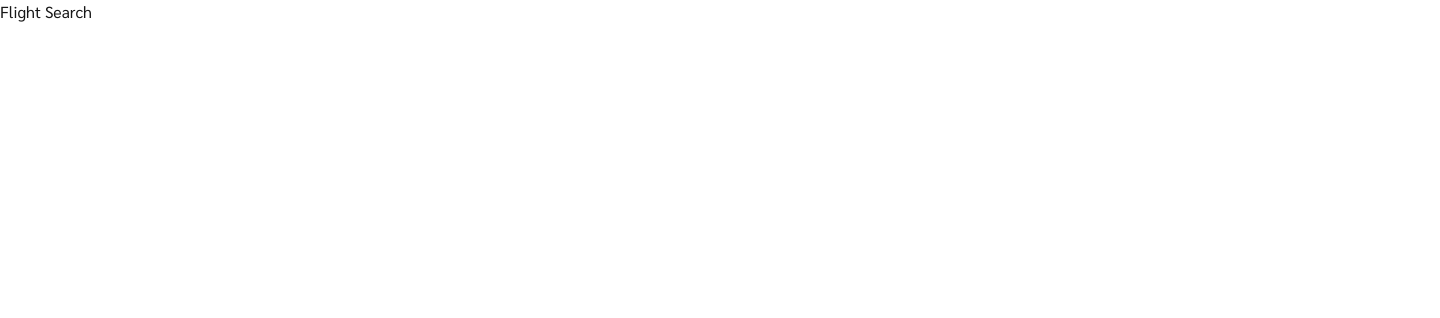
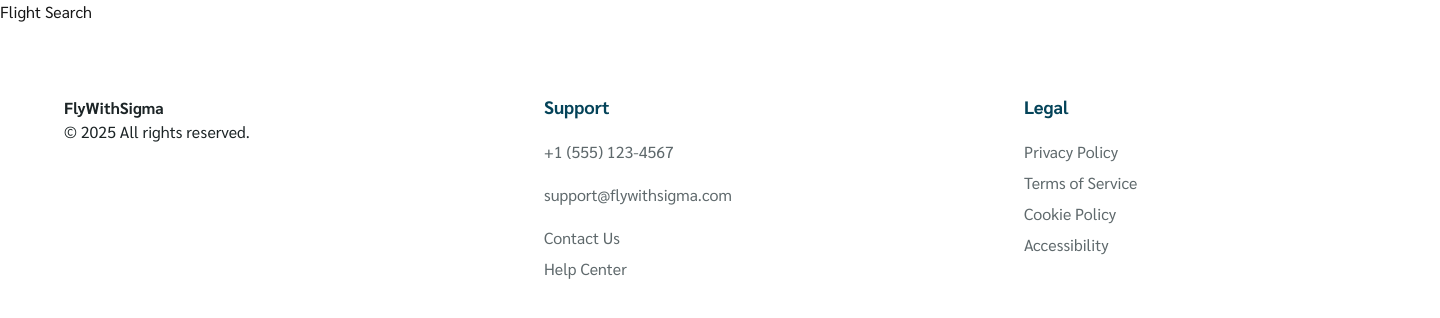
Before and after one commit to Mysterioucz/Se-Project, a Next.js app in the folder frontend/: page /flights/search in a window 1280 px wide. Shown: the top 318 px of the page, 1440 px wide, since content can reach past the window. Built offline with nearby package versions, Linux system fonts and the light colour scheme.

Commit message:
add footer template

```diff
--- a/frontend/src/app/flights/search/page.tsx
+++ b/frontend/src/app/flights/search/page.tsx
@@ -1,3 +1,10 @@
-export default function Page(){
-    return <div>Flight Search</div>
+import Footer from '../../../components/footer/footer';
+
+export default function Page() {
+    return (
+        <div>
+            <div>Flight Search</div>
+            <Footer />
+        </div>
+    );
 }
--- /dev/null
+++ b/frontend/src/components/footer/footer.tsx
@@ -0,0 +1,170 @@
+import Link from "next/link";
+
+export default function Footer() {
+    return (
+        <footer className="bg-white text-gray-800 mt-8">
+            <div
+                className="flex"
+                style={{
+                    width: "1440px",
+                    padding: "40px 64px",
+                    alignItems: "flex-start",
+                    gap: "128px",
+                    margin: "0 auto", // center the footer horizontally
+                }}
+            >
+                {/* Section 1 */}
+                <div className="flex-1 text-left">
+                    <p className="font-bold">FlyWithSigma</p>
+                    <p>&copy; {new Date().getFullYear()} All rights reserved.</p>
+                </div>
+
+                {/* Section 2 */}
+                <div className="flex-1 flex flex-col items-start gap-6">
+                    <p
+                        style={{
+                            color: "#044359", // Primary-800
+                            fontFamily: "Sarabun",
+                            fontSize: "18px",
+                            fontWeight: 600,
+                            lineHeight: "120%", // 21.6px
+                        }}
+                    >
+                        Support
+                    </p>
+
+                    {/* Phone */}
+                    <div className="flex flex-col justify-center items-start gap-3 self-stretch">
+                        <span
+                            style={{
+                                color: "#5F696C", // Gray-400
+                                fontFamily: "Sarabun",
+                                fontSize: "16px",
+                                fontWeight: 400,
+                                lineHeight: "120%", // 19.2px
+                            }}
+                        >
+                            +1 (555) 123-4567
+                        </span>
+                    </div>
+
+                    {/* Email */}
+                    <div className="flex flex-col justify-center items-start gap-3 self-stretch">
+                        <span
+                            style={{
+                                color: "#5F696C",
+                                fontFamily: "Sarabun",
+                                fontSize: "16px",
+                                fontWeight: 400,
+                                lineHeight: "120%",
+                            }}
+                        >
+                            support@flywithsigma.com
+                        </span>
+                    </div>
+
+                    {/* Links */}
+                    <nav className="flex flex-col justify-center items-start gap-3 self-stretch">
+                        <Link
+                            href="/contact"
+                            style={{
+                                color: "#5F696C",
+                                fontFamily: "Sarabun",
+                                fontSize: "16px",
+                                fontWeight: 400,
+                                lineHeight: "120%",
+                            }}
+                            className="hover:underline"
+                        >
+                            Contact Us
+                        </Link>
+                        <Link
+                            href="/help"
+                            style={{
+                                color: "#5F696C",
+                                fontFamily: "Sarabun",
+                                fontSize: "16px",
+                                fontWeight: 400,
+                                lineHeight: "120%",
+                            }}
+                            className="hover:underline"
+                        >
+                            Help Center
+                        </Link>
+                    </nav>
+                </div>
+
+                {/* Section 3 */}
+                <div className="flex-1 flex flex-col items-start gap-6">
+                    <p
+                        style={{
+                            color: "#044359", // Primary-800
+                            fontFamily: "Sarabun",
+                            fontSize: "18px",
+                            fontWeight: 600,
+                            lineHeight: "120%", // 21.6px
+                        }}
+                    >
+                        Legal
+                    </p>
+
+                    {/* Links */}
+                    <nav className="flex flex-col justify-center items-start gap-3 self-stretch">
+                        <Link
+                            href="/privacy"
+                            style={{
+                                color: "#5F696C",
+                                fontFamily: "Sarabun",
+                                fontSize: "16px",
+                                fontWeight: 400,
+                                lineHeight: "120%",
+                            }}
+                            className="hover:underline"
+                        >
+                            Privacy Policy
+                        </Link>
+                        <Link
+                            href="/about"
+                            style={{
+                                color: "#5F696C",
+                                fontFamily: "Sarabun",
+                                fontSize: "16px",
+                                fontWeight: 400,
+                                lineHeight: "120%",
+                            }}
+                            className="hover:underline"
+                        >
+                            Terms of Service
+                        </Link>
+                        <Link
+                            href="/cookies"
+                            style={{
+                                color: "#5F696C",
+                                fontFamily: "Sarabun",
+                                fontSize: "16px",
+                                fontWeight: 400,
+                                lineHeight: "120%",
+                            }}
+                            className="hover:underline"
+                        >
+                            Cookie Policy
+                        </Link>
+                        <Link
+                            href="/accessibility"
+                            style={{
+                                color: "#5F696C",
+                                fontFamily: "Sarabun",
+                                fontSize: "16px",
+                                fontWeight: 400,
+                                lineHeight: "120%",
+                            }}
+                            className="hover:underline"
+                        >
+                            Accessibility
+                        </Link>
+                    </nav>
+                </div>
+            </div>
+        </footer>
+    );
+}
```
Also changed, not shown: 1 other file (tests, documents, lock files or other folders).
